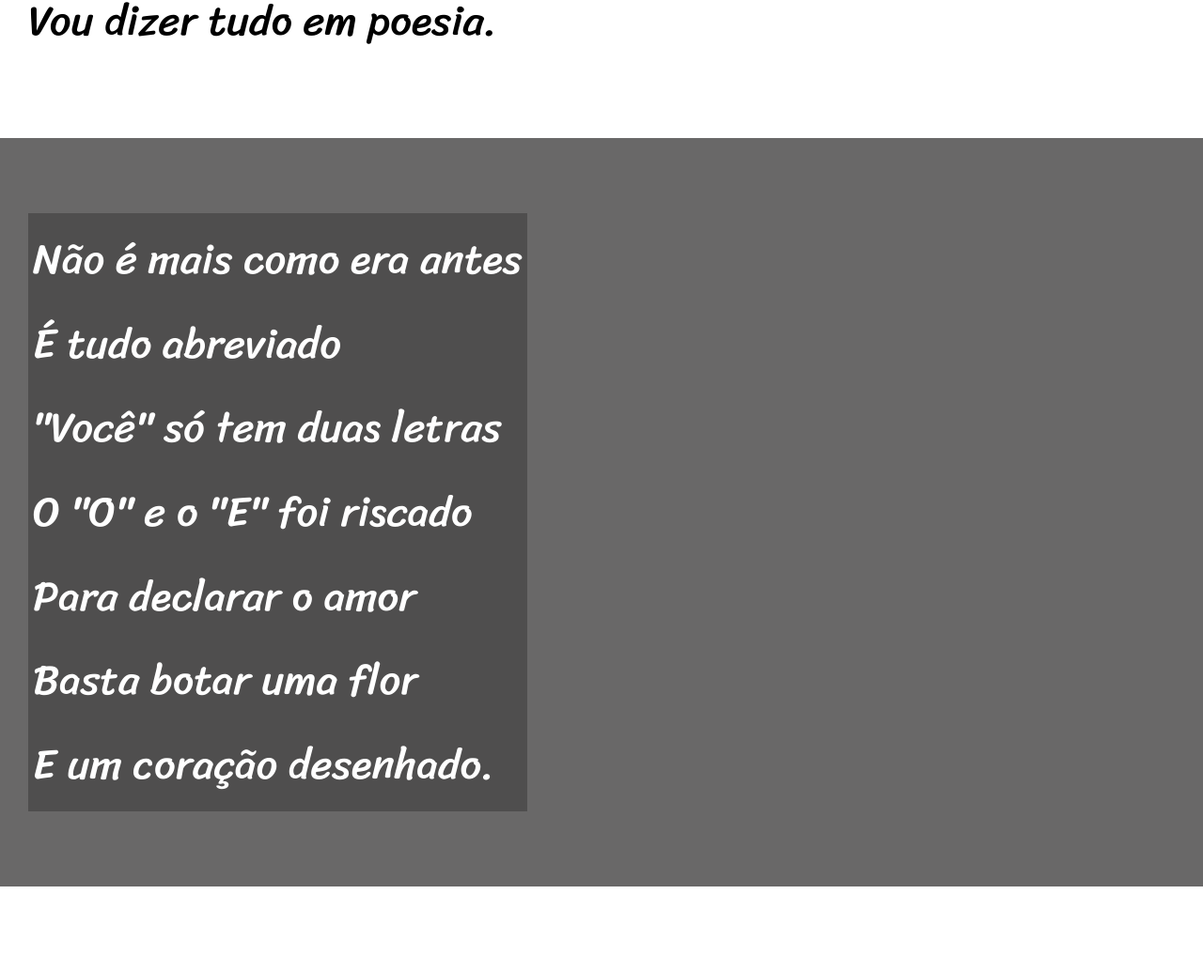
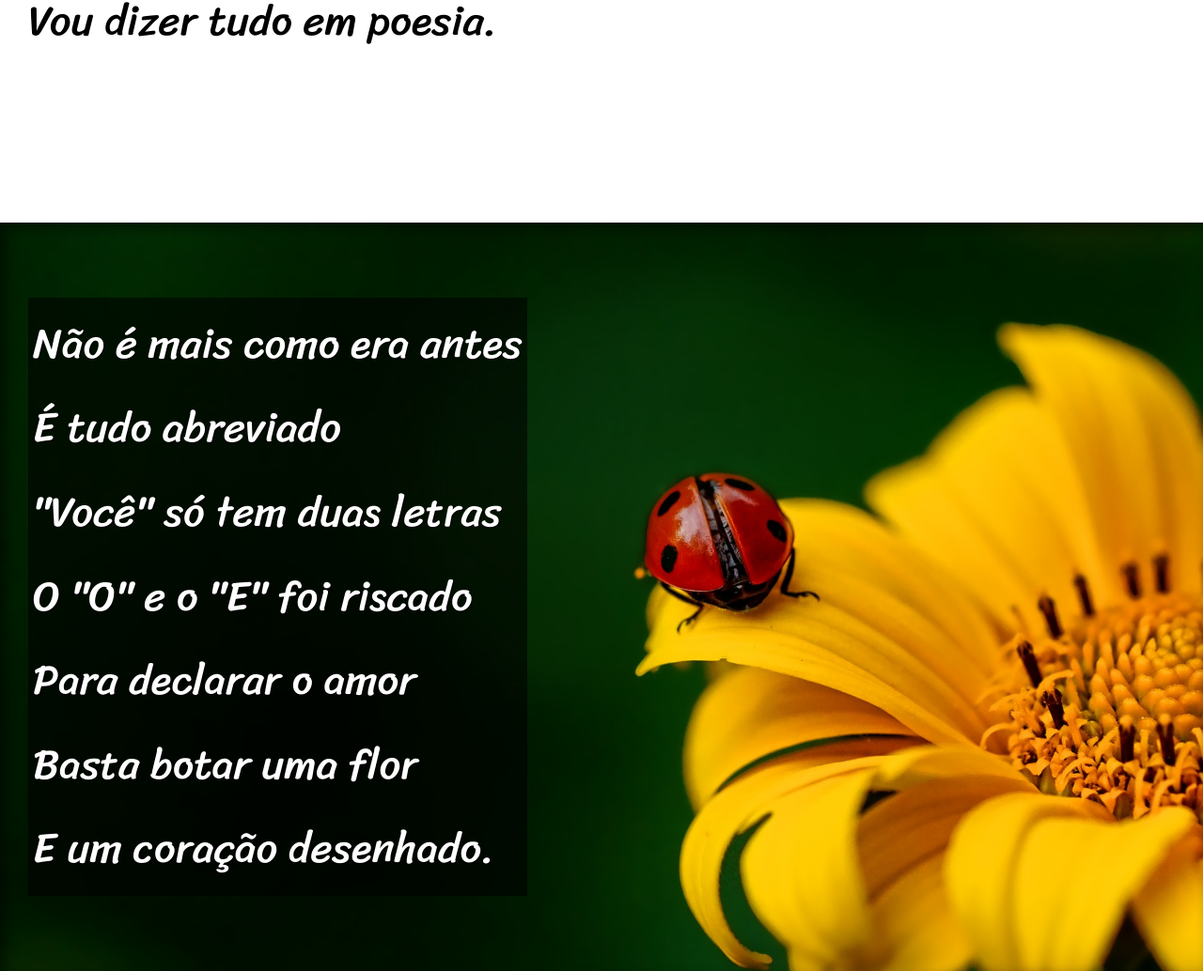
Before and after one commit to musoriano/HTML-CSS, a plain HTML site: page desafios/d012/index.html in a window 1280 px wide. Shown: the part 900-1934 px from the top of the page at 94% size. Drawn offline with Linux system fonts and the light colour scheme.

Commit message:
cordel pronto

```diff
--- a/desafios/d012/estilo/style.css
+++ b/desafios/d012/estilo/style.css
@@ -57,6 +57,10 @@ section {
     font-size: 3.5vw;
 }
 
+section > p {
+    padding-bottom: 2em;
+}
+
 section.normal {
     background-color: white;
     color: black;
@@ -65,13 +69,28 @@ section.normal {
 section.imagem {
     background-color: rgb(105, 104, 104);
     color: white;
+    box-shadow: inset 6px 6px 13px 0px rgba(0, 0, 0, 0.484);
+    background-size: cover;
+    background-attachment: fixed;
 }
 
 section.imagem > p {
-    background-color: rgba(0, 0, 0, 0.249);
+    background-color: rgba(0, 0, 0, 0.582);
     display: inline-block;
     padding: 5px;
+    text-shadow: 1px 1px 0px black;
 }
+
+section#img01 {
+    background-image: url('../imagens/background001.jpg');
+    background-position: right center;
+}
+
+section#img02 {
+    background-image: url('../imagens/background002.jpg');
+    background-position: right center;
+}
+
 footer {
     background-color: black;
     color: white;
--- a/desafios/d012/index.html
+++ b/desafios/d012/index.html
@@ -28,7 +28,7 @@
         </p>
     </section>
 
-    <section class="imagem">
+    <section class="imagem" id="img01">
         <p>
             Não é mais como era antes <br>
             É tudo abreviado <br>
@@ -62,7 +62,7 @@
         </p>
     </section>
 
-    <section class="imagem">
+    <section class="imagem" id="img02">
         <p>
             Tenho saudade das cartas <br>
             Escritas com a própria mão <br>
```
